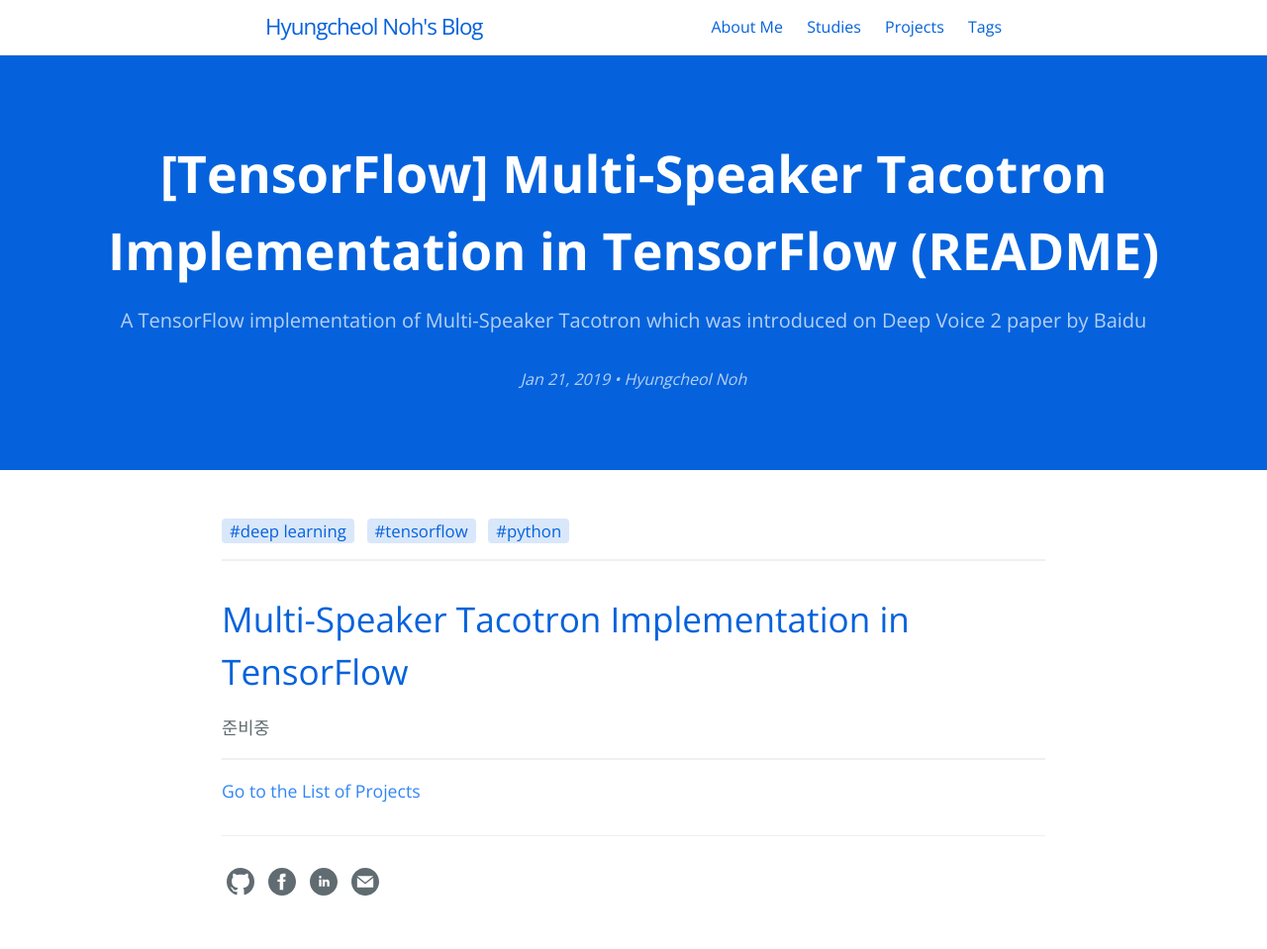
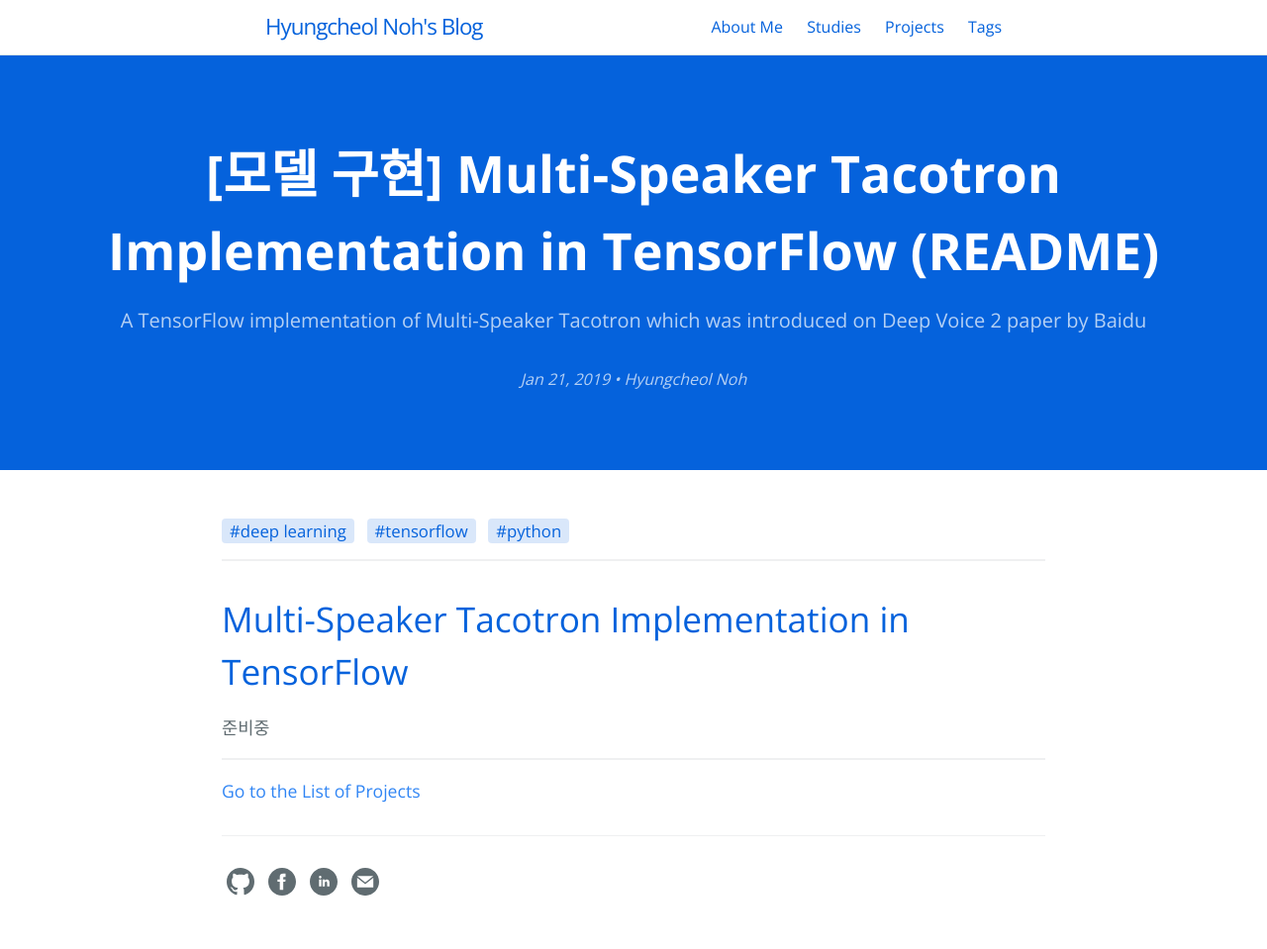
Before and after one commit to hcnoh/hcnoh.github.io, a Jekyll site: the page built from _posts/2019-01-21-multi-speaker-tacotron-tensorflow.md, in a window 1280 px wide. Shown: the whole page at 99% size. Built offline with Jekyll 4.4.1, drawn with Linux system fonts in a browser that asks for light colours; comment, search, counter and statistics services are not loaded.

Commit message:
Update 2019-01-21-multi-speaker-tacotron-tensorflow.md

```diff
--- a/_posts/2019-01-21-multi-speaker-tacotron-tensorflow.md
+++ b/_posts/2019-01-21-multi-speaker-tacotron-tensorflow.md
@@ -1,7 +1,7 @@
 ---
 layout: project
 use_math: true
-title: "[TensorFlow] Multi-Speaker Tacotron Implementation in TensorFlow (README)"
+title: "[모델 구현] Multi-Speaker Tacotron Implementation in TensorFlow (README)"
 date: 2019-01-21 11:29:23
 tagline: "A TensorFlow implementation of Multi-Speaker Tacotron which was introduced on Deep Voice 2 paper by Baidu"
 categories:
```
